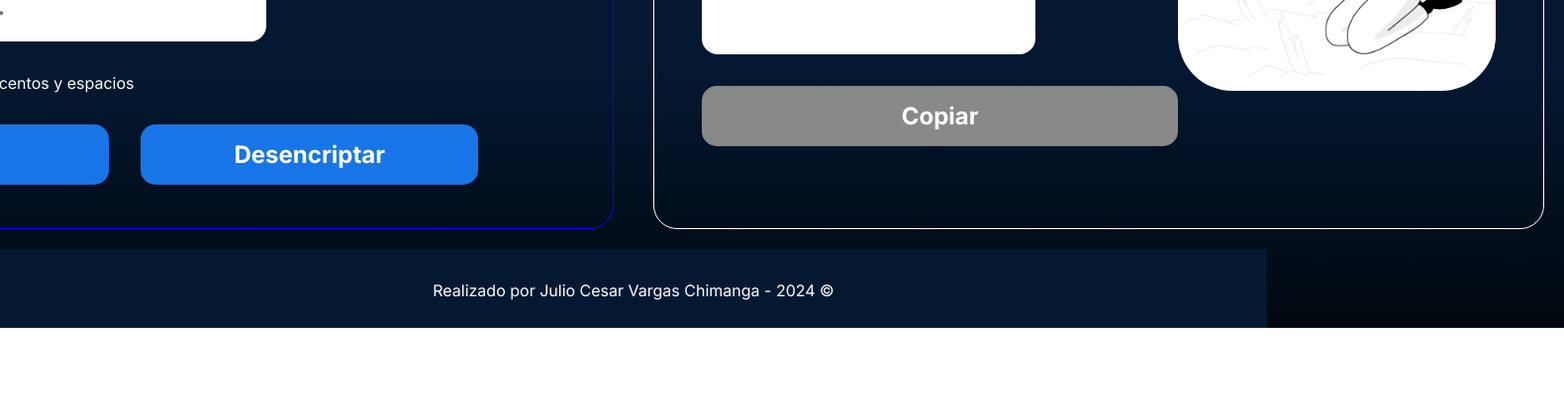
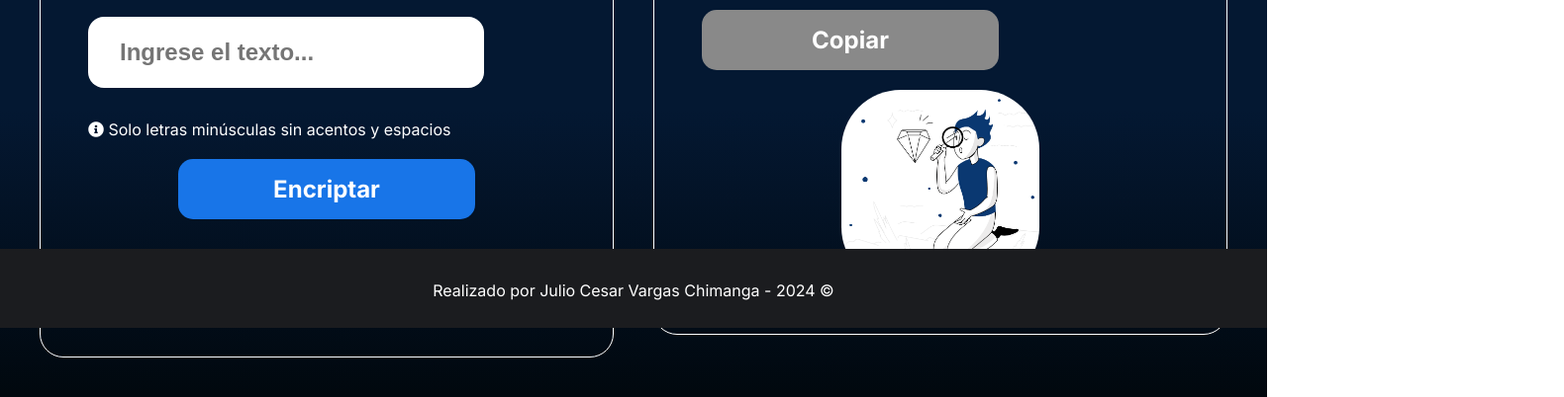
Before and after one commit to JulioVargas104/Challenge1ONE, a plain HTML site: page index.html in a window 1280 px wide. Shown: the part 468-870 px from the top of the page at 99% size, 1580 px wide, since content can reach past the window. Before the commit the page ends 800 px from the top, so only its background shows below. Drawn offline with Linux system fonts and the light colour scheme.

Commit message:
Actulización

```diff
--- a/index.html
+++ b/index.html
@@ -40,7 +40,7 @@
                 <input id="outputText" class="container__input" disabled>
                 <button onclick="copiarResultado()" class="container__boton" id="coppyButton" disabled>Copiar</button>
             </div>
-            <img class = "imagen" src="img/FiguraBuscador.png" alt="" width="40%" >
+            <img class = "presentacion__imagen" src="img/FiguraBuscador.png" alt="" width="40%" >
         </div>
 
     </div>
--- a/style.css
+++ b/style.css
@@ -1,73 +1,26 @@
 * {
-    box-sizing: border-box;
     margin: 0;
     padding: 0;
     color: white;
+    box-sizing: border-box;
 }
 
 body {
     background: linear-gradient(#1354A5 0%, #041832 33.33%, #041832 66.67%, #01080E 100%);
-    height: 100vh;
+    min-height: 100vh;
     display: flex;
+    flex-direction: column;
     align-items: center;
     justify-content: center;
+    font-family: 'Inter', sans-serif;
+    padding: 20px;
 }
 
-.containerChallenge {
-    width: 900px;
-    height: 600px;
-    display: flex;
-    align-items: center;
-    border-radius: 24px;
-    border: 1px solid #0905ff;
-    padding: 3rem;
+@media (min-width: 1200px) {
+    body {
+        flex-direction: row;
     }
-
-.containerMensajeEncriptado {
-    width: 900px;
-    height: 600px;
-    display: flex;
-    align-items: center;
-    border-radius: 24px;
-    border: 1px solid #ffffff;
-    padding: 3rem;
 }
-
-.container__boton {
-    border-radius: 15px;
-    background: #1875E8;
-    padding: 16px 24px;
-    width: 100%;
-    font-size: 24px;
-    font-weight: 700;
-    border: none;
-    margin-top: 2rem;
-    cursor: pointer;
-}
-
-.container__boton:disabled {
-    background: #898989;
-}
-
-.container__input{
-    width: 70%;
-    height: 72px;
-    border-radius: 16px;
-    background-color: #FFF;
-    border: none;
-    color: #000000;
-    padding: 2rem;
-    font-size: 24px;
-    font-weight: 700;
-    font-family: 'Inter', sans-serif;
-    margin-top: 2rem;
-}
-
-.container__botones {
-    display: flex;
-    gap: 2em;
-}
-
 h1 {
     font-family: 'Chakra Petch', sans-serif;
     font-size: 72px;
@@ -78,25 +31,86 @@ p,
 button {
     font-family: 'Inter', sans-serif;
     margin-top: 2rem;
-
+}
+.container__boton:disabled {
+    background: #898989;
+    cursor: not-allowed;
+}
+.main-container {
+    width: 100%;
+    max-width: 1200px;
+    margin: auto;
+    padding: 20px;
 }
 
-.main-container {
+.containerChallenge,
+.containerMensajeEncriptado {
+    width: 100%;
+    max-width: 900px;
     display: flex;
-    justify-content: space-between;
-    padding: 20px;
+    flex-direction: column;
+    align-items: center;
+    justify-content: center;
+    border-radius: 24px;
+    padding: 3rem;
+    margin-top: 20px;
+    border: 1px solid #ffffff;
 }
-#footer {
-    background-color: #041832;
-    position: absolute;
-    display: inline-block;
-    bottom: 0;
-    width: 100%;
-    height: 80px;
-    color: rgb(1, 1, 1);
+
+.container__texto {
     text-align: center;
 }
 
-  .imagen {
-    border-radius: 55px;
+.container__input {
+    width: 100%;
+    max-width: 400px;
+    height: 72px;
+    border-radius: 16px;
+    background-color: #FFF;
+    border: none;
+    color: #000000;
+    padding: 2rem;
+    font-size: 24px;
+    font-weight: 700;
+    margin-top: 20px;
 }
+
+.container__botones {
+    display: flex;
+    flex-wrap: wrap;
+    gap: 10px;
+    justify-content: center;
+}
+
+.container__boton {
+    border-radius: 15px;
+    background: #1875E8;
+    padding: 16px 24px;
+    font-size: 24px;
+    font-weight: 700;
+    border: none;
+    width: 100%;
+    max-width: 300px;
+    margin-top: 20px;
+    cursor: pointer;
+}
+
+.presentacion__imagen {
+    width: 200px;
+    height: auto;
+    border-radius: 30%;
+    object-fit: cover;
+    margin-top: 20px;
+}
+
+#footer {
+    background-color: #1b1c1f;
+    color: white;
+    text-align: center;
+    width: 100%;
+    height: 80px;
+    position: fixed;
+    bottom: 0;
+    display: inline-block;
+
+}
```
Lines whose indentation alone changed are shown as unchanged.
